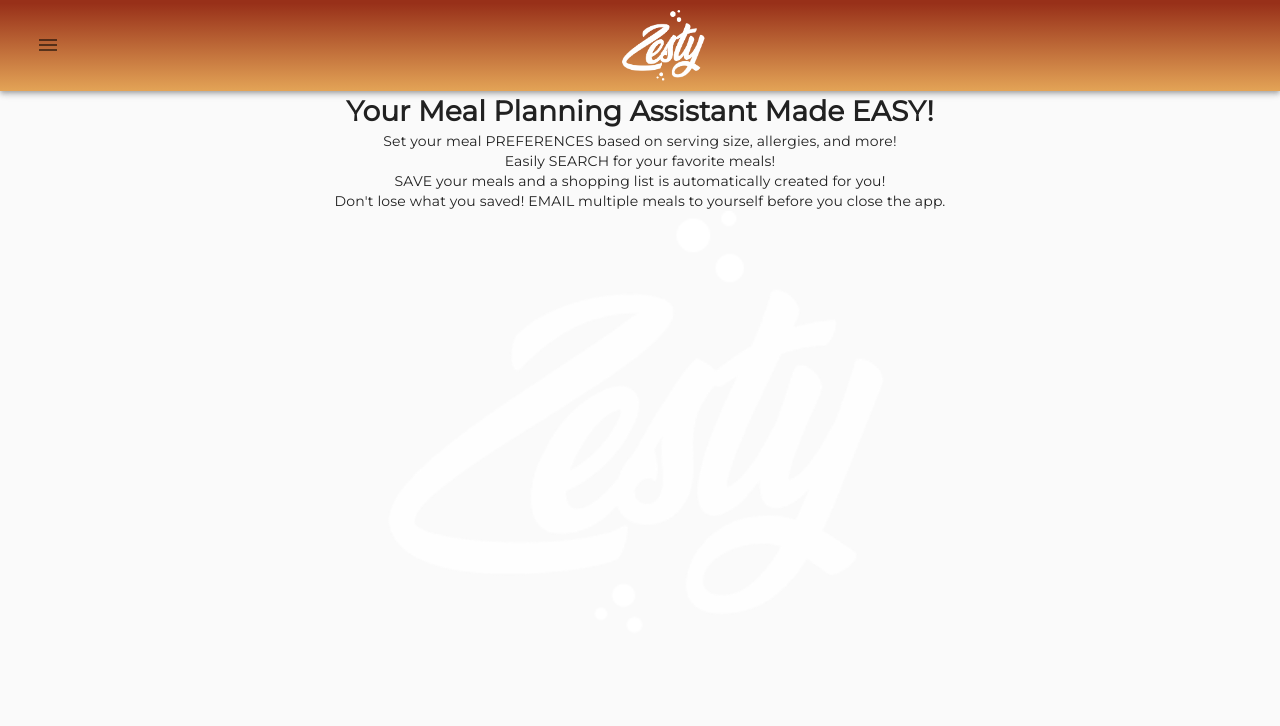
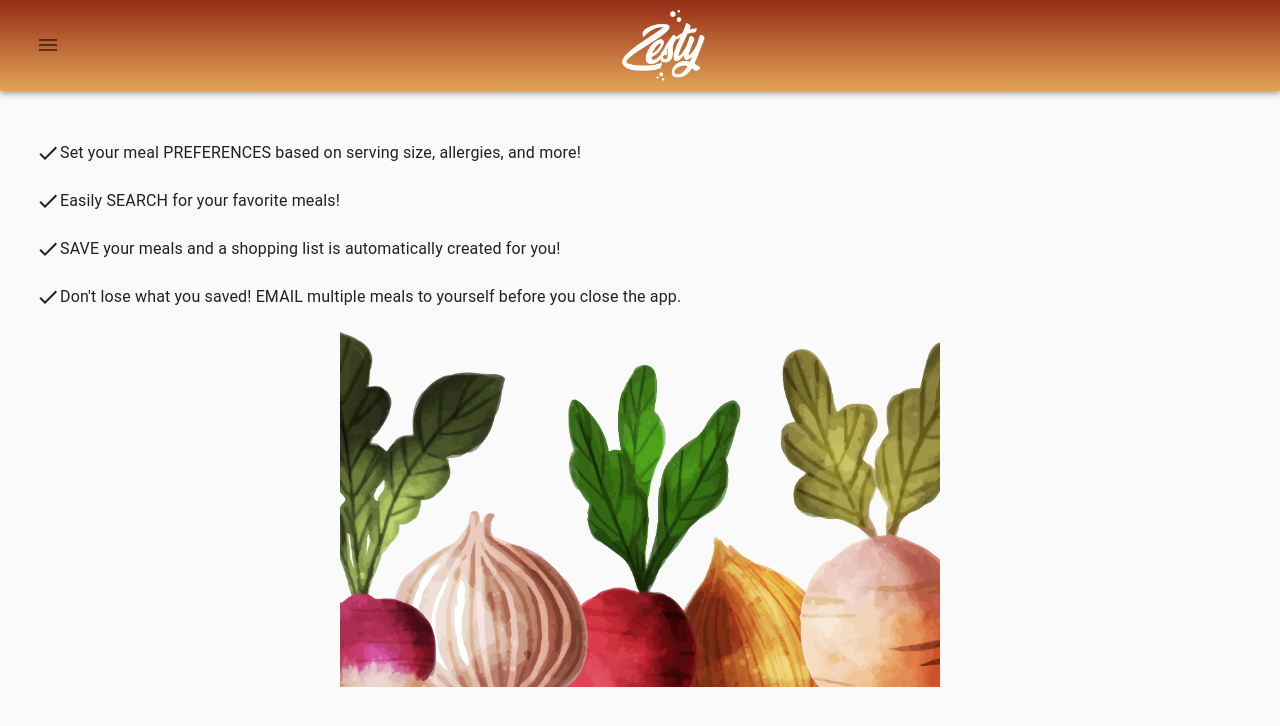
Before and after one commit to Co-Lab-You-Belong-in-Tech/zesty, a React (Create React App) app: page /help in a window 1280 px wide. Shown: the top 726 px of the page. Built offline with nearby package versions, Linux system fonts and the light colour scheme.

Commit message:
updated help page styling

```diff
--- a/src/App.css
+++ b/src/App.css
@@ -3,52 +3,50 @@
   text-align: center;
 }
 
-/* .Help {
+.Help .help {
   background: linear-gradient(
     360deg,
     rgba(255, 255, 255, 0) 21.44%,
     #e3a357 55.6%,
     #99311a 102%
   );
-} */
+}
+.help {
+  margin: 10px 20px;
+}
 
 .Help .container {
+  max-width: 400px;
   margin: 20px;
   padding: 10px;
   justify-content: center;
   text-align: center;
 }
 
-.Help .logo {
+.Help .rads-img {
   position: absolute;
   width: 180px;
-  height: 108.22px;
+  height: 100%;
   left: 115px;
   top: 111.5px;
-
-  /* background: url(.png); */
 }
-
-.Help .help-title {
+.help-title {
   position: absolute;
   width: 307px;
   height: 58px;
   left: 56px;
   top: 241px;
-
-  font-family: Montserrat;
   font-style: normal;
   font-weight: 500;
-  font-size: 20px;
+  font-size: 12px;
   line-height: 24px;
-  display: flex;
+  margin: 10px 20px;
   align-items: center;
   text-align: center;
-
   color: #3f3f3f;
 }
 
-.Help .helpful-tip-item {
+.helpful-tip-item {
   position: absolute;
   width: 312.06px;
   height: 49px;
@@ -61,6 +59,7 @@
   display: flex;
   align-items: center;
   color: #3f3f3f;
+  margin: 10px 20px;
 }
 .meal-btn {
   color: #ffff;
--- a/src/Pages/Help.js
+++ b/src/Pages/Help.js
@@ -1,31 +1,73 @@
 import React from "react";
 import "../App.css";
-import ZestyLogo from "../logo.png";
+import RadsImg from "../Rads-01.png";
+import CheckIcon from "@mui/icons-material/Check";
+import {
+  List,
+  ListItem,
+  ListItemText,
+  Typography,
+  Box,
+  makeStyles,
+} from "@material-ui/core";
+
+import "../App.css";
+
+const useStyles = makeStyles(() => ({
+  icon: {
+    color: "blue",
+  },
+}));
 
 function Help() {
   return (
-    <div className="home">
-      <div className="container">
-        <h1 className="help-title">Your Meal Planning Assistant Made EASY!</h1>
-        <ul className="helpful-tips">
-          <li className="helpful-tip-item">
-            Set your meal PREFERENCES based on serving size, allergies, and
-            more!
-          </li>
-          <li className="helpful-tip-item">
-            Easily SEARCH for your favorite meals!
-          </li>
-          <li className="helpful-tip-item">
-            SAVE your meals and a shopping list is automatically created for
-            you!
-          </li>
-          <li className="helpful-tip-item">
-            Don't lose what you saved! EMAIL multiple meals to yourself before
-            you close the app.
-          </li>
-        </ul>
-        <img src={ZestyLogo} alt="logo" className="logo" />
-      </div>
+    <div className="help">
+      <br />
+      <List>
+        <ListItem>
+          <ListItemText>
+            <Box display="flex" alignItems="center">
+              <CheckIcon />{" "}
+              <Typography>
+                Set your meal PREFERENCES based on serving size, allergies, and
+                more!
+              </Typography>
+            </Box>
+          </ListItemText>
+        </ListItem>
+        <ListItem>
+          <ListItemText>
+            <Box display="flex" alignItems="center">
+              <CheckIcon />{" "}
+              <Typography>Easily SEARCH for your favorite meals!</Typography>
+            </Box>
+          </ListItemText>
+        </ListItem>
+        <ListItem>
+          <ListItemText>
+            <Box display="flex" alignItems="center">
+              <CheckIcon />{" "}
+              <Typography>
+                SAVE your meals and a shopping list is automatically created for
+                you!
+              </Typography>
+            </Box>
+          </ListItemText>
+        </ListItem>
+        <ListItem>
+          <ListItemText>
+            <Box display="flex" alignItems="center">
+              <CheckIcon />{" "}
+              <Typography>
+                Don't lose what you saved! EMAIL multiple meals to yourself
+                before you close the app.
+              </Typography>
+            </Box>
+          </ListItemText>
+        </ListItem>
+      </List>
+
+      <img src={RadsImg} alt="radishes" className="rads-img" />
     </div>
   );
 }
--- a/src/Pages/MealList.js
+++ b/src/Pages/MealList.js
@@ -1,13 +1,13 @@
 import React, { useContext } from "react";
 import { FavoriteContext } from "../Contexts/FavoriteContext";
-import Box from "@mui/material/Box";
+// import Box from "@mui/material/Box";
 import Card from "@mui/material/Card";
 import CardActions from "@mui/material/CardActions";
 import CardContent from "@mui/material/CardContent";
 import CardMedia from "@mui/material/CardMedia";
 import Typography from "@mui/material/Typography";
 import { createTheme, ThemeProvider } from "@mui/material/styles";
-import PropTypes from "prop-types";
+// import PropTypes from "prop-types";
 import { Link } from "react-router-dom";
 
 const theme = createTheme({
@@ -15,27 +15,6 @@ const theme = createTheme({
     background: "#6a784d;",
   },
 });
-
-function Item(props) {
-  const { sx, ...other } = props;
-  return (
-    <Box
-      sx={{
-        p: 1,
-        borderRadius: 1,
-        textAlign: "center",
-        fontSize: "1rem",
-        fontWeight: "400",
-        ...sx,
-      }}
-      {...other}
-    />
-  );
-}
-
-Item.propTypes = {
-  sx: PropTypes.oneOfType([PropTypes.func, PropTypes.object]),
-};
 
 function MealList(meal) {
   const { favorites } = useContext(FavoriteContext);
@@ -49,16 +28,6 @@ function MealList(meal) {
     // };
     return (
       <ThemeProvider theme={theme}>
-        <Box
-          sx={{
-            display: "grid",
-            columnGap: 3,
-            rowGap: 1,
-            gridAutoFlow: "row",
-            gridTemplateColumns: "repeat(2, 1fr)",
-          }}
-        >
-          <Item>
         <CardActions>
           <Link key={favorite.id} to={`/meal/${favorite.id}`}>
             <Card sx={{ maxWidth: 600 }}>
@@ -81,8 +50,6 @@ function MealList(meal) {
             </Card>
           </Link>
         </CardActions>
-          </Item>
-        </Box>
       </ThemeProvider>
     );
   });
```
Also changed, not shown: src/Rads-01.png (added), 1 other file (tests, documents, lock files or other folders). Lines whose indentation alone changed are shown as unchanged.
